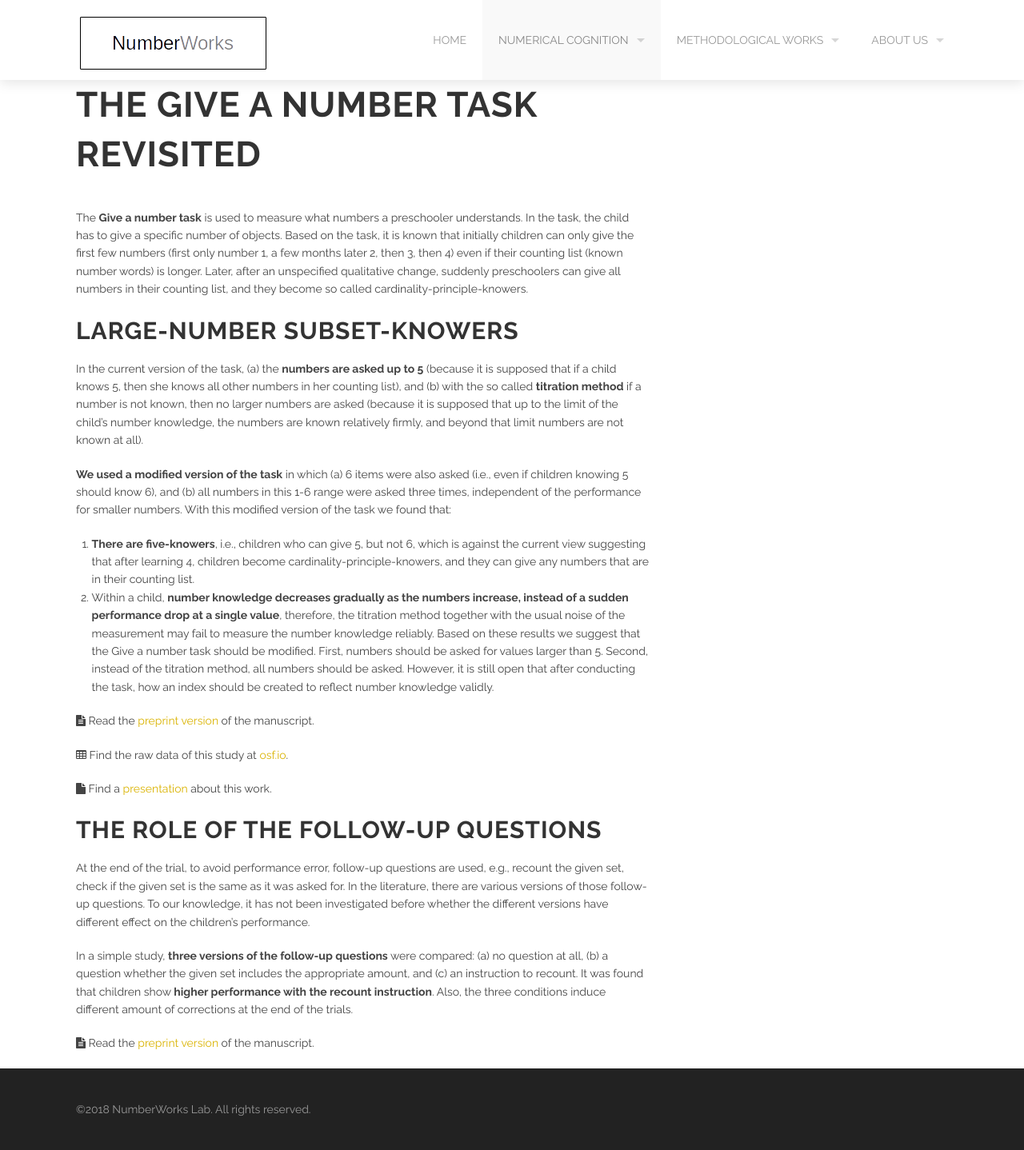
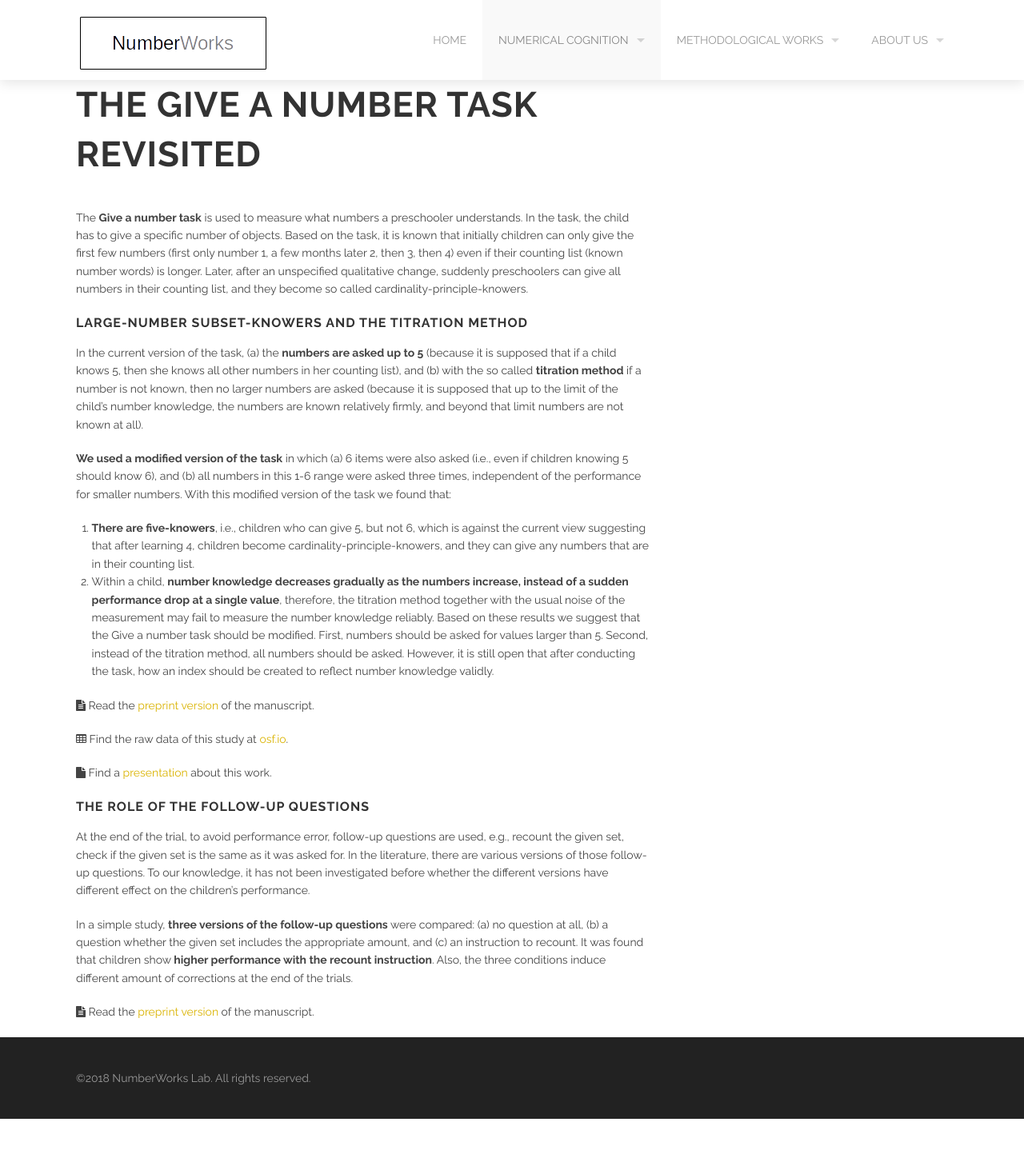
Before and after one commit to theNumberWorks/numberworks_website, a Jekyll site: the page built from the_give_a_number_task_revisited.md, in a window 1280 px wide. Shown: the whole page at 80% size. Built offline with Jekyll 4.4.1, drawn with Linux system fonts in a browser that asks for light colours; after the commit the page ends 1399 px from its top, so only the background shows below that.

Commit message:
Update the_give_a_number_task_revisited.md

```diff
--- a/the_give_a_number_task_revisited.md
+++ b/the_give_a_number_task_revisited.md
@@ -6,7 +6,7 @@ section_id: numerical_cognition
 
 The **Give a number task** is used to measure what numbers a preschooler understands. In the task, the child has to give a specific number of objects. Based on the task, it is known that initially children can only give the first few numbers (first only number 1, a few months later 2, then 3, then 4) even if their counting list (known number words) is longer. Later, after an unspecified qualitative change, suddenly preschoolers can give all numbers in their counting list, and they become so called cardinality-principle-knowers.
 
-## Large-number subset-knowers
+### Large-number subset-knowers and the titration method
 
 In the current version of the task, (a) the **numbers are asked up to 5** (because it is supposed that if a child knows 5, then she knows all other numbers in her counting list), and (b) with the so called **titration method** if a number is not known, then no larger numbers are asked (because it is supposed that up to the limit of the child's number knowledge, the numbers are known relatively firmly, and beyond that limit numbers are not known at all).
 
@@ -21,7 +21,7 @@ Based on these results we suggest that the Give a number task should be modified
 
 <i class='fa fa-file'></i> Find a [presentation](https://docs.google.com/presentation/d/1hTaC9UZBgd-6tG6vQ9lPZxOnhCBYCwosbUfs-BSp4YA/edit?usp=sharing) about this work.
 
-## The role of the follow-up questions
+### The role of the follow-up questions
 
 At the end of the trial, to avoid performance error, follow-up questions are used, e.g., recount the given set, check if the given set is the same as it was asked for. In the literature, there are various versions of those follow-up questions. To our knowledge, it has not been investigated before whether the different versions have different effect on the children's performance.
 
```
